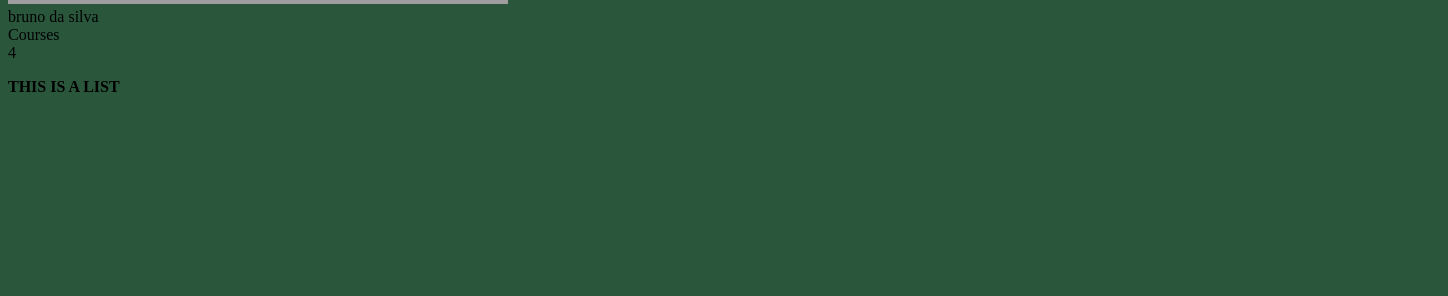
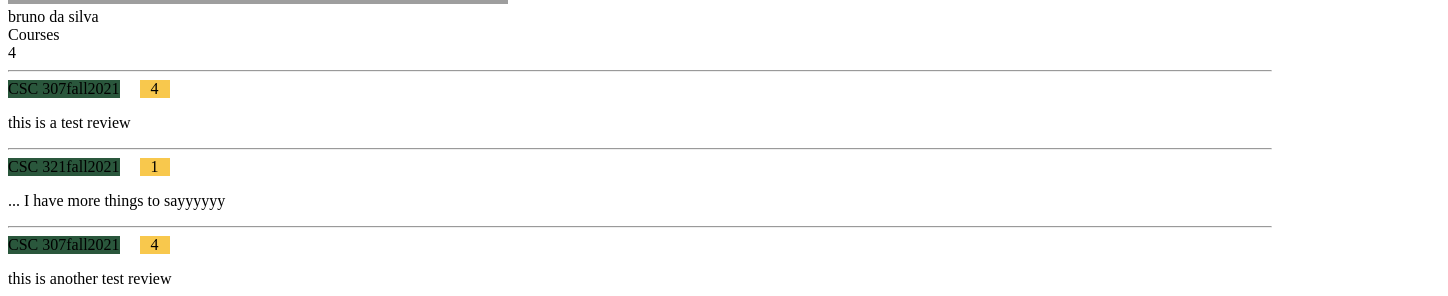
Before and after one commit to wes-curl/project_1, a React (Create React App) app in the folder frontend/: page / in a window 1280 px wide. Shown: the part 504-800 px from the top of the page, 1448 px wide, since content can reach past the window. Built offline with nearby package versions, Linux system fonts and the light colour scheme; grey boxes are pictures that could not be loaded.

Commit message:
Rating framework and basic css

```diff
--- a/frontend/src/Review.js
+++ b/frontend/src/Review.js
@@ -7,3 +7,5 @@
         this.course = course;
     }
 }
+
+export default Review;
--- /dev/null
+++ b/frontend/src/professorPage.css
@@ -0,0 +1,13 @@
+.courseTermYear{
+    background-color: #2A573C;
+    width:fit-content;
+    display: inline-block;
+}
+
+.rating{
+    background-color: #F8C84D;
+    width: 30px;
+    display: inline-block;
+    margin-left: 20px;
+    text-align: center;
+}
--- a/frontend/src/professorReviewList.js
+++ b/frontend/src/professorReviewList.js
@@ -1,10 +1,19 @@
 import React from 'react';
-import './search.css';
+import Review from './Review.js';
+import ReviewContainer from './reviewContainer.js';
+import './professorPage.css';
 
 function ProfessorReviewList(props){
+    var testReviews =
+        [new Review("fall", 2021, "this is a test review", 4.0, "CSC 307"),
+        new Review("fall", 2021, "... I have more things to sayyyyyy", 1.0, "CSC 321"),
+        new Review("fall", 2021, "this is another test review", 4.0, "CSC 307"),
+        new Review("fall", 2021, "BLAGH BLAGH BLAGH", 3.0, "CSC 349")];
+
     return(
         <div className="professorReviewList">
-            <p><b>THIS IS A LIST</b></p>
+            {testReviews.map((review) => <ReviewContainer review={review} />)}
+            <hr/>
         </div>
     );
 }
--- /dev/null
+++ b/frontend/src/reviewContainer.js
@@ -0,0 +1,25 @@
+import React from 'react';
+import Review from './Review.js';
+
+function ReviewContainer(props){
+    var review = props.review;
+    return(
+        <div className="reviewContainer">
+            <hr/>
+
+            <div className="courseTermYear">
+                {review.course}
+                {review.term}
+                {review.year}
+            </div>
+
+            <div className='rating'>
+                {review.rating}
+            </div>
+
+            <p>{review.review}</p>
+        </div>
+    );
+}
+
+export default ReviewContainer;
```
